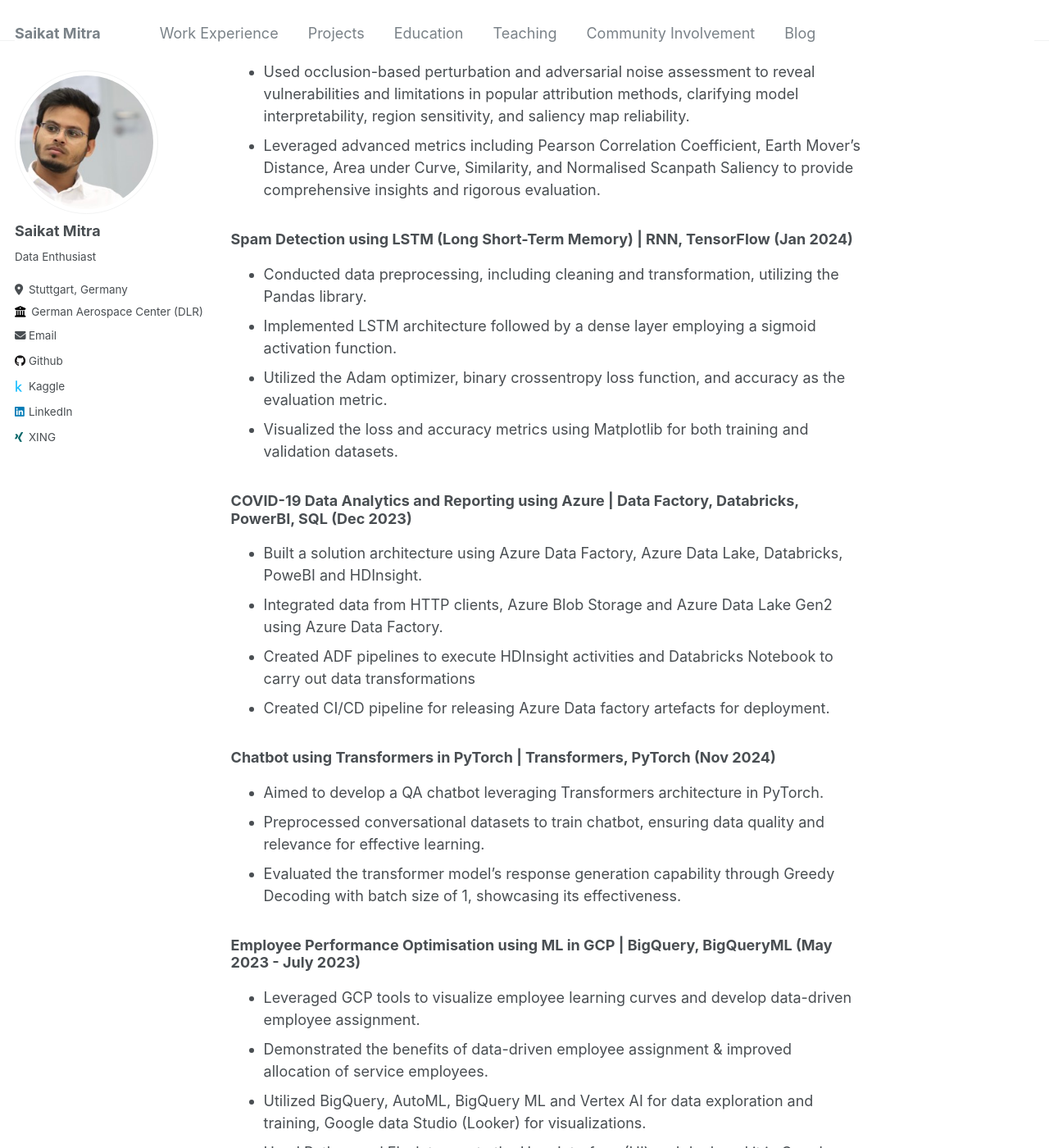
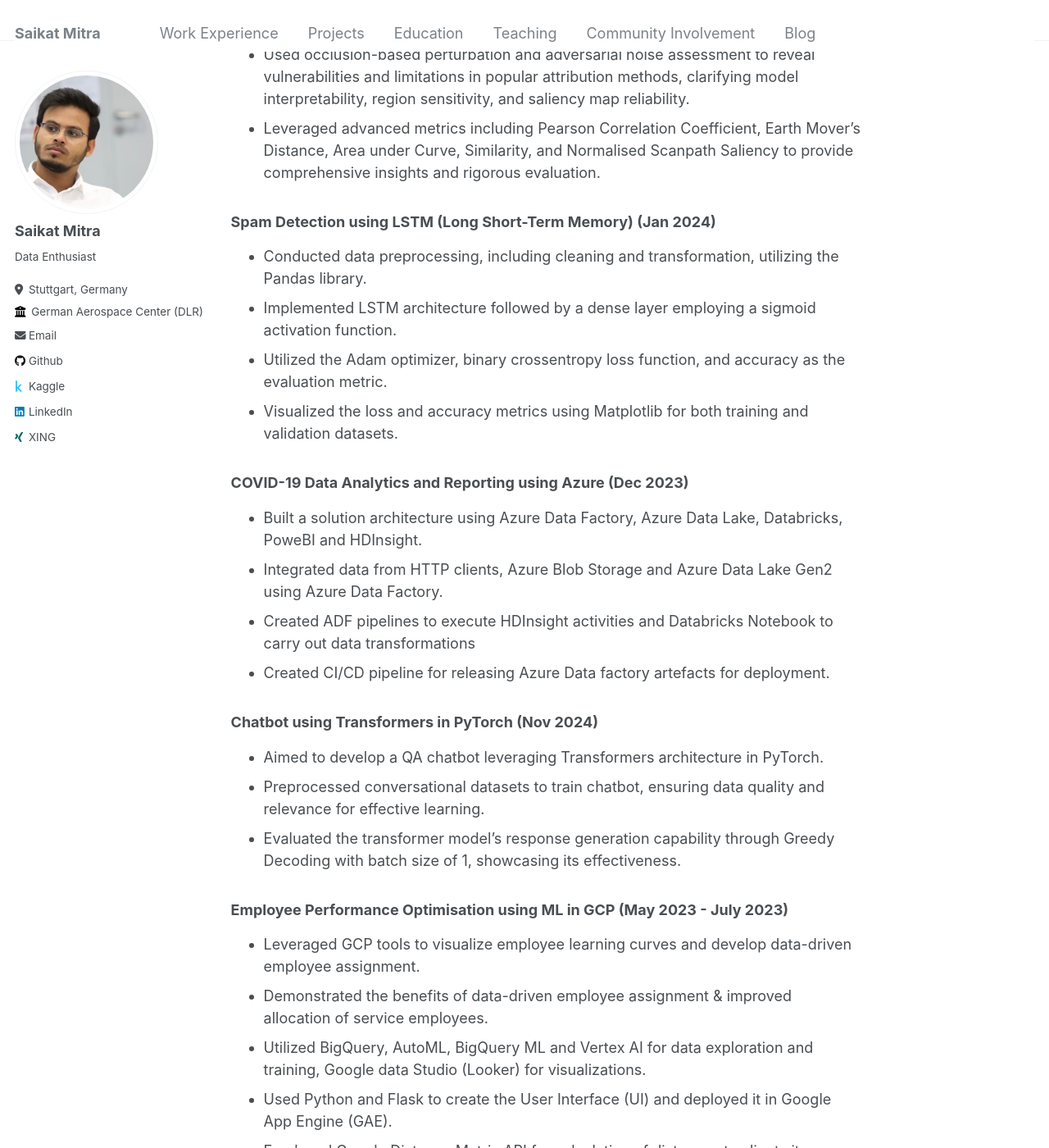
Before and after one commit to saikatmitra1998/saikatmitra1998.github.io, a Jekyll site: the page built from _pages/Projects.md, in a window 1280 px wide and 1400 px high, scrolled down 394 px. Shown: the whole window at 82% size. Built offline with Jekyll 4.4.1, drawn with Linux system fonts in a browser that asks for light colours; some of the changed text lies outside the part shown.

Commit message:
Update projects.md

```diff
--- a/_pages/Projects.md
+++ b/_pages/Projects.md
@@ -7,7 +7,7 @@ redirect_from:
   - /projects.html
 ---
 
-### Validating Attribution Techniques using Deep Learning | CNN, XAI, PyTorch ((May 2023 – Sept 2023))
+### Validating Attribution Techniques using Deep Learning ((May 2023 – Sept 2023))
 
 - Aims to validate the robustness of saliency attribution techniques, providing explanations for model predictions.
 - Randomly sampled 113 images from the training set and generated over 16,000 perturbed images, providing a
@@ -18,28 +18,28 @@ and tested it against ResNet18, ResNet50, VGG16, InceptionV3
 popular attribution methods, clarifying model interpretability, region sensitivity, and saliency map reliability.
 - Leveraged advanced metrics including Pearson Correlation Coefficient, Earth Mover’s Distance, Area under Curve, Similarity, and Normalised Scanpath Saliency to provide comprehensive insights and rigorous evaluation.
 
-### Spam Detection using LSTM (Long Short-Term Memory) | RNN, TensorFlow (Jan 2024)
+### Spam Detection using LSTM (Long Short-Term Memory) (Jan 2024)
 
 - Conducted data preprocessing, including cleaning and transformation, utilizing the Pandas library.
 - Implemented LSTM architecture followed by a dense layer employing a sigmoid activation function.
 - Utilized the Adam optimizer, binary crossentropy loss function, and accuracy as the evaluation metric.
 - Visualized the loss and accuracy metrics using Matplotlib for both training and validation datasets.
 
-### COVID-19 Data Analytics and Reporting using Azure | Data Factory, Databricks, PowerBI, SQL (Dec 2023)
+### COVID-19 Data Analytics and Reporting using Azure (Dec 2023)
 
 - Built a solution architecture using Azure Data Factory, Azure Data Lake, Databricks, PoweBI and HDInsight.
 - Integrated data from HTTP clients, Azure Blob Storage and Azure Data Lake Gen2 using Azure Data Factory.
 - Created ADF pipelines to execute HDInsight activities and Databricks Notebook to carry out data transformations
 - Created CI/CD pipeline for releasing Azure Data factory artefacts for deployment.
 
-### Chatbot using Transformers in PyTorch | Transformers, PyTorch (Nov 2024)
+### Chatbot using Transformers in PyTorch (Nov 2024)
 
 - Aimed to develop a QA chatbot leveraging Transformers architecture in PyTorch.
 - Preprocessed conversational datasets to train chatbot, ensuring data quality and relevance for effective learning.
 - Evaluated the transformer model’s response generation capability through Greedy Decoding with batch size of 1,
 showcasing its effectiveness.
 
-### Employee Performance Optimisation using ML in GCP | BigQuery, BigQueryML (May 2023 - July 2023)
+### Employee Performance Optimisation using ML in GCP (May 2023 - July 2023)
 
 - Leveraged GCP tools to visualize employee learning curves and develop data-driven employee assignment.
 - Demonstrated the benefits of data-driven employee assignment & improved allocation of service employees.
```
Also changed, not shown: other parts of _pages/Projects.md (+1 -1 lines).
